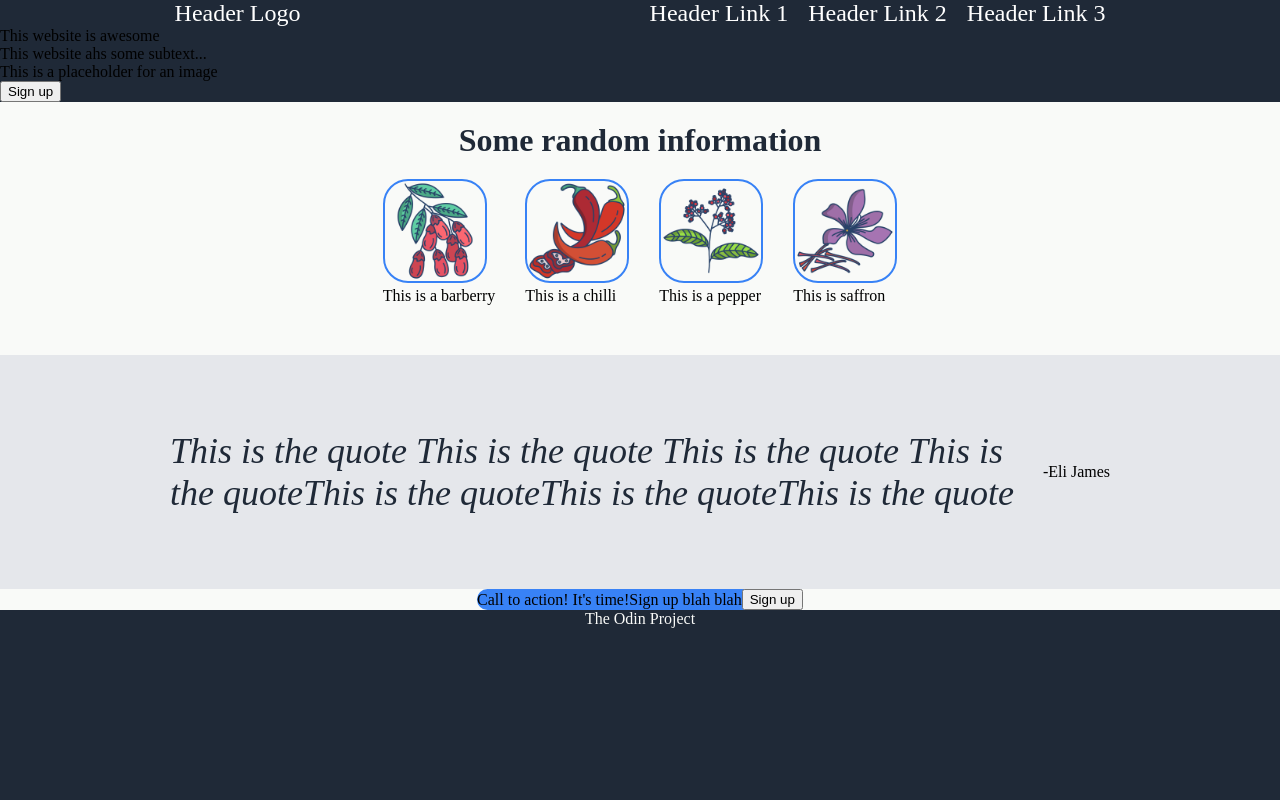
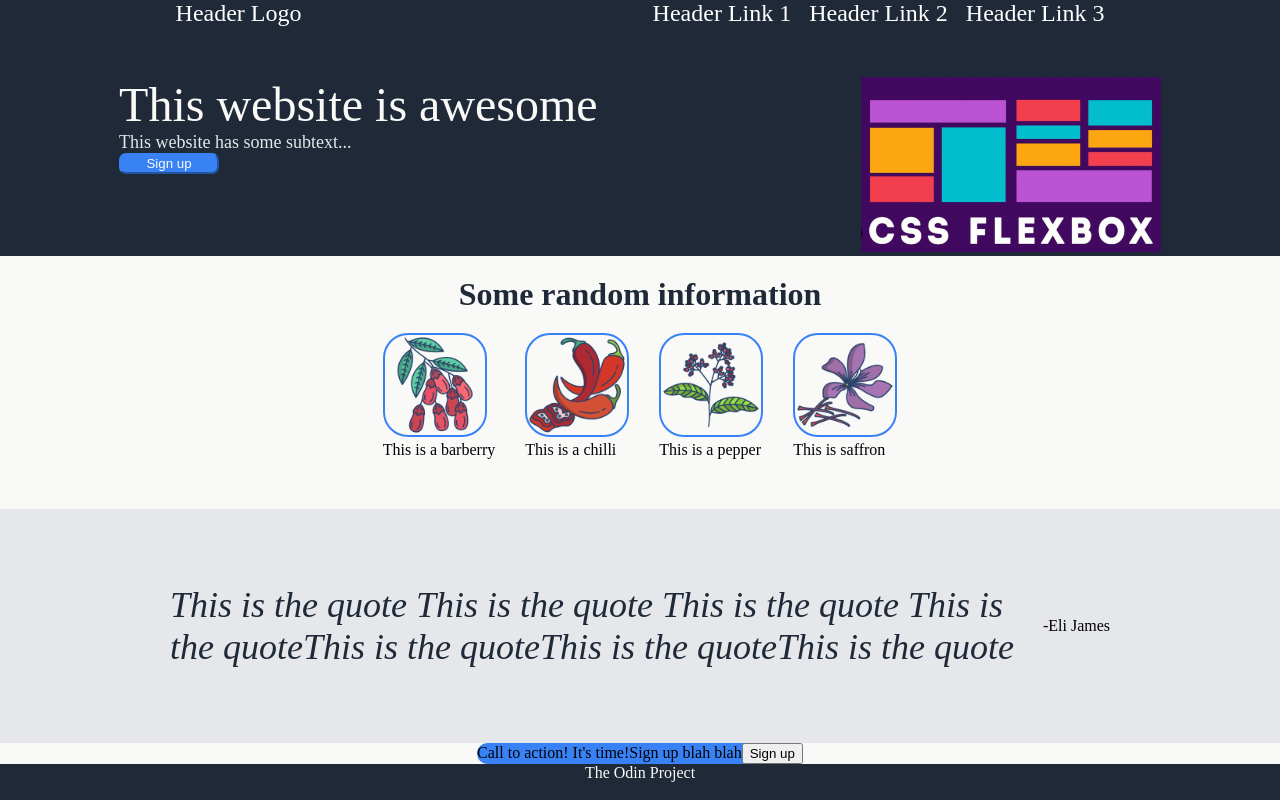
Before and after one commit to eljam3239/project-landing-page, a plain HTML site: page index.html in a window 1280 px wide. Drawn offline with Linux system fonts and the light colour scheme.

Commit message:
make sub1 content look better

```diff
--- a/index.html
+++ b/index.html
@@ -16,33 +16,38 @@
         </ul>
     </div>
     <div class="content">
-        <div class="sub1"></div>
-            <div class="paragraph">
-                This website is awesome
+        <div class="sub1">
+            <div class="sub1Text">
+                <div class="paragraph">
+                    This website is awesome
+                </div>
+                <div class="smallpara">
+                    This website has some subtext...
+                </div>
+                <button class = "darkcardbutton">Sign up</button>
             </div>
-            <div class="smallpara">
-                This website ahs some subtext...
+
+            <div class="sub1image">
+                <img class = "sub1image" src="./images/1_OLorod4d77ZQwOhWTs7Jdw.png">
             </div>
-            <div class="image">
-                This is a placeholder for an image
-            </div>
-            <button class = "darkcardbutton">Sign up</button>
+
+        </div>
         <div class="sub2">Some random information</div>
             <div class="container">
                 <div class="info">
-                    <img src="./images/barberry.png" alt="barberry">
+                    <img class="sub2img" src="./images/barberry.png" alt="barberry">
                     <div class="text">This is a barberry</div>
                 </div>
                 <div class="info">
-                    <img src="./images/chilli.png" alt="chilli">
+                    <img class="sub2img" src="./images/chilli.png" alt="chilli">
                     <div class="text">This is a chilli</div>
                 </div>
                 <div class="info">
-                    <img src="./images/pepper.png" alt="pepper">
+                    <img class="sub2img" src="./images/pepper.png" alt="pepper">
                     <div class="text">This is a pepper</div>
                 </div>
                 <div class="info">
-                    <img src="./images/saffron.png" alt="saffron">
+                    <img class="sub2img" src="./images/saffron.png" alt="saffron">
                     <div class="text">This is saffron</div>
                 </div>
             </div>
--- a/styles.css
+++ b/styles.css
@@ -2,7 +2,6 @@ body {
     display: flex;
     flex-direction: column;
     background: #1F2937;
-    min-height: 100vh;
     margin: 0;
 }
 
@@ -12,9 +11,62 @@ body {
     background: #1F2937;
     color: white;
 }
+
 .logo {
     font-size: 24px;
 }
+
+.headerlinks {
+    color: #E5E7EB;
+    display: flex;
+    gap: 18px;
+    font-size: 15px;
+}
+.content {
+    display: flex;
+    flex-direction: column;
+    justify-content: space-around;
+}
+
+
+.sub1 {
+    display: flex;
+    background: #1F2937;
+    margin: 0px;
+    color: #F9FAF8;
+    justify-content: space-around;
+    padding-top: 50px;
+    gap: 25px;
+    flex-wrap: wrap;
+}
+
+.sub1Text {
+    display: flex;
+    flex-direction: column;
+    flex-wrap: wrap;
+}
+
+.paragraph {
+    display: flex;
+    font-size: 48px;
+}
+.smallpara {
+    font-size: 18px;
+    color: #E5E7EB;
+}
+.darkcardbutton {
+    background-color: #3882F6;
+    color: #F9FAF8;
+    width: 100px;
+    border-radius: 7px;
+    border-color: #3882F6;
+
+}
+.sub1image {
+    width: 300px;
+}
+
+
 
 ul {
     list-style-type: none;
@@ -28,12 +80,6 @@ a {
     font-size: 24px;
   }
 
-.headerlinks {
-    color: white;
-    display: flex;
-    gap: 20px;
-    font-size: 15px;
-}
 
 .sub2 {
     background: #F9FAF8;
@@ -53,7 +99,7 @@ a {
     padding-bottom: 50px;
 
 }
-img {
+.sub2img {
     width: 100px;
     height: 100px;
     border: 2px solid#3882F6;
@@ -86,6 +132,7 @@ img {
     display: flex;
     justify-content: center;
     color: #F9FAF8;
+    align-items: center;
 }
 .blucontainer {
     display: flex;
```
Also changed, not shown: images/1_OLorod4d77ZQwOhWTs7Jdw.png (added).
